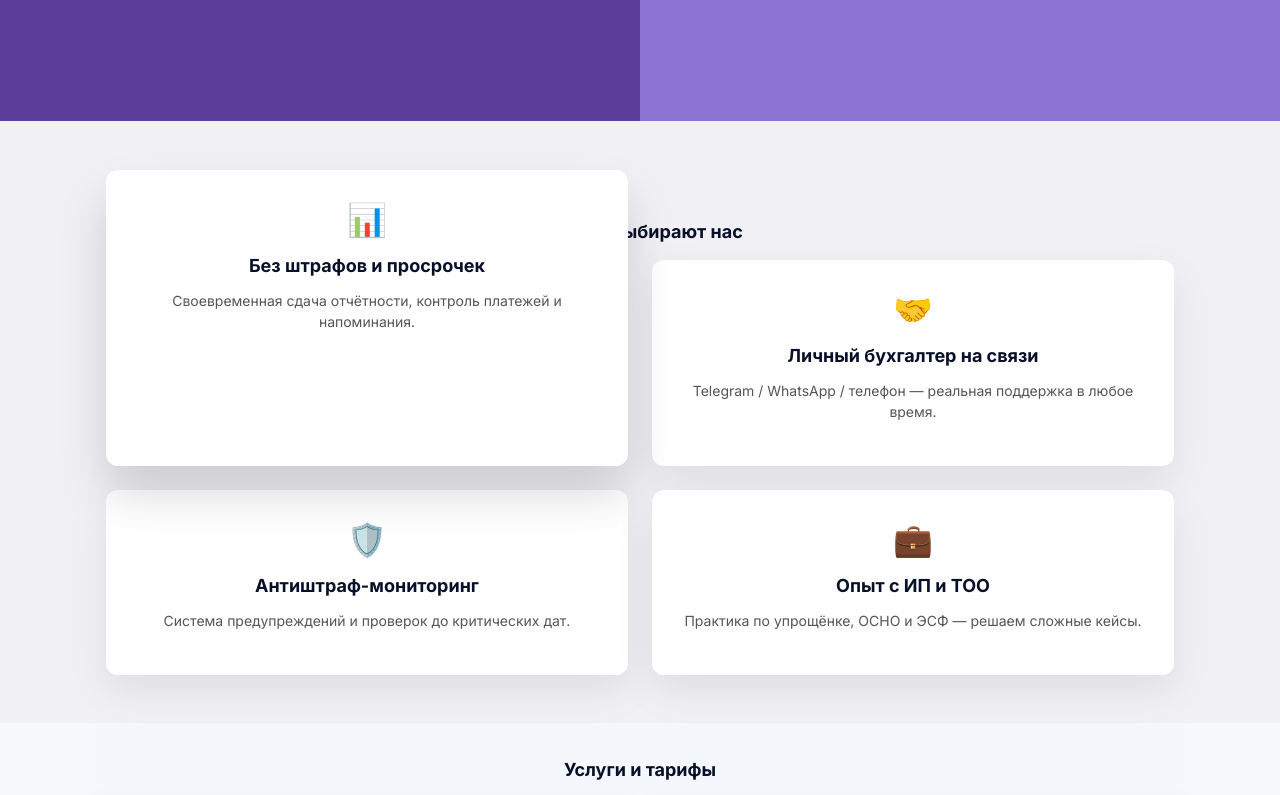
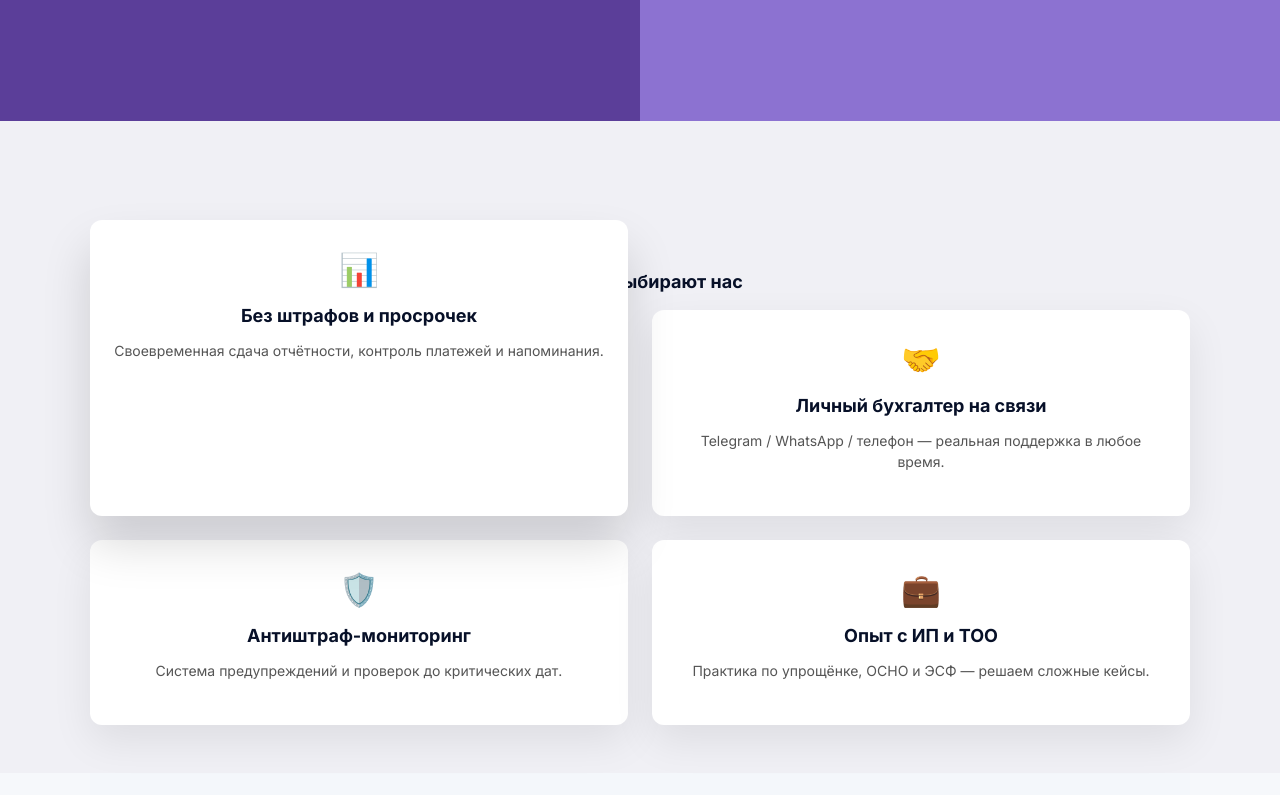
Before and after one commit to Dnurakhm/test, a plain HTML site: page index.html in a window 1280 px wide. Shown: the part 740-1535 px from the top of the page. Drawn offline with Linux system fonts and the light colour scheme.

Commit message:
Add files via upload

```diff
--- a/index.html
+++ b/index.html
@@ -73,32 +73,32 @@
 
 <main>
   <!-- BENEFITS -->
-  <section id="benefits" class="section benefits-overlap">
-<div class="container">
+  <section id="benefits" class="benefits-overlap">
+
 <h2 class="section-title">Почему выбирают нас</h2>
 <div class="benefits-grid">
-<article class="benefit card overlap" data-anim>
+<article class="benefit overlap" data-anim>
 <div class="ico">📊</div>
 <h3>Без штрафов и просрочек</h3>
 <p>Своевременная сдача отчётности, контроль платежей и напоминания.</p>
 </article>
-<article class="benefit card" data-anim>
+<article class="benefit" data-anim>
 <div class="ico">🤝</div>
 <h3>Личный бухгалтер на связи</h3>
 <p>Telegram / WhatsApp / телефон — реальная поддержка в любое время.</p>
 </article>
-<article class="benefit card" data-anim>
+<article class="benefit" data-anim>
 <div class="ico">🛡️</div>
 <h3>Антиштраф-мониторинг</h3>
 <p>Система предупреждений и проверок до критических дат.</p>
 </article>
-<article class="benefit card" data-anim>
+<article class="benefit" data-anim>
 <div class="ico">💼</div>
 <h3>Опыт с ИП и ТОО</h3>
 <p>Практика по упрощёнке, ОСНО и ЭСФ — решаем сложные кейсы.</p>
 </article>
 </div>
-</div>
+
 </section>
 
   <!-- SERVICES (interactive cards with prices and expandable details) -->
--- a/style.css
+++ b/style.css
@@ -7,6 +7,8 @@
   --muted:#6b7280;
   --radius:12px;
   --max-w:1100px;
+  --max-width:1100px;
+
 }
 *{box-sizing:border-box}
 html,body{height:100%}
@@ -94,6 +96,7 @@ body{
  position: relative;
  overflow: hidden;
  color: #fff;
+ z-index: 1;
 }
 .hero-sub {
  color: #dcd6f7;
@@ -132,20 +135,30 @@ body{
 /* Серый фон всей секции benefits */
 .benefits-overlap {
  background-color: #f0f0f5; /* светло-серый */
- padding-top: 100px; /* отступ сверху, чтобы «наезд» не резал */
+ padding-top: 150px; /* отступ сверху, чтобы «наезд» не резал */
  padding-bottom: 48px;
  position: relative;
- z-index: 1;
+ z-index: 0;
 }
 /* Сетка без изменений */
 .benefits-grid {
  display: grid;
- grid-template-columns: repeat(4, 1fr);
+ grid-template-columns: 1fr;
  gap: 24px;
  max-width: var(--max-width);
  margin: 0 auto;
  position: relative;
- z-index: 2;
+ z-index: 1;
+}
+@media (min-width: 720px) {
+ .benefits-grid {
+   grid-template-columns: repeat(2, 1fr);
+ }
+}
+@media (min-width: 1100px) {
+ .benefits-grid {
+   grid-template-columns: repeat(4, 1fr);
+ }
 }
 /* Карточки бенефитов — белые прямоугольники с тенью */
 .benefit {
@@ -162,6 +175,7 @@ body{
  box-shadow: 0 28px 48px rgba(0, 0, 0, 0.15);
  z-index: 10;
  position: relative;
+
 }
 /* Иконки и тексты оставим без изменений */
 .benefit .ico {
```
